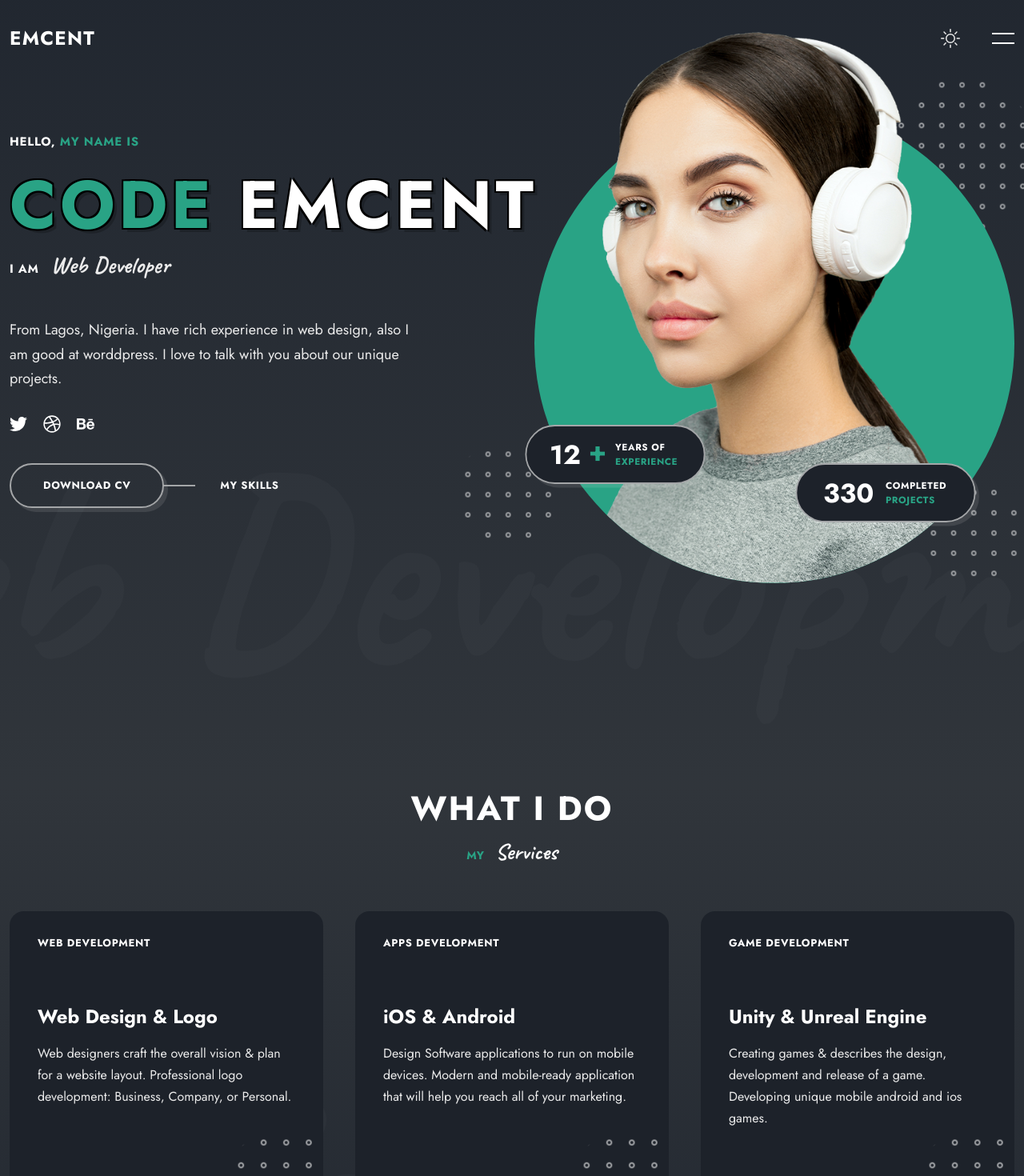
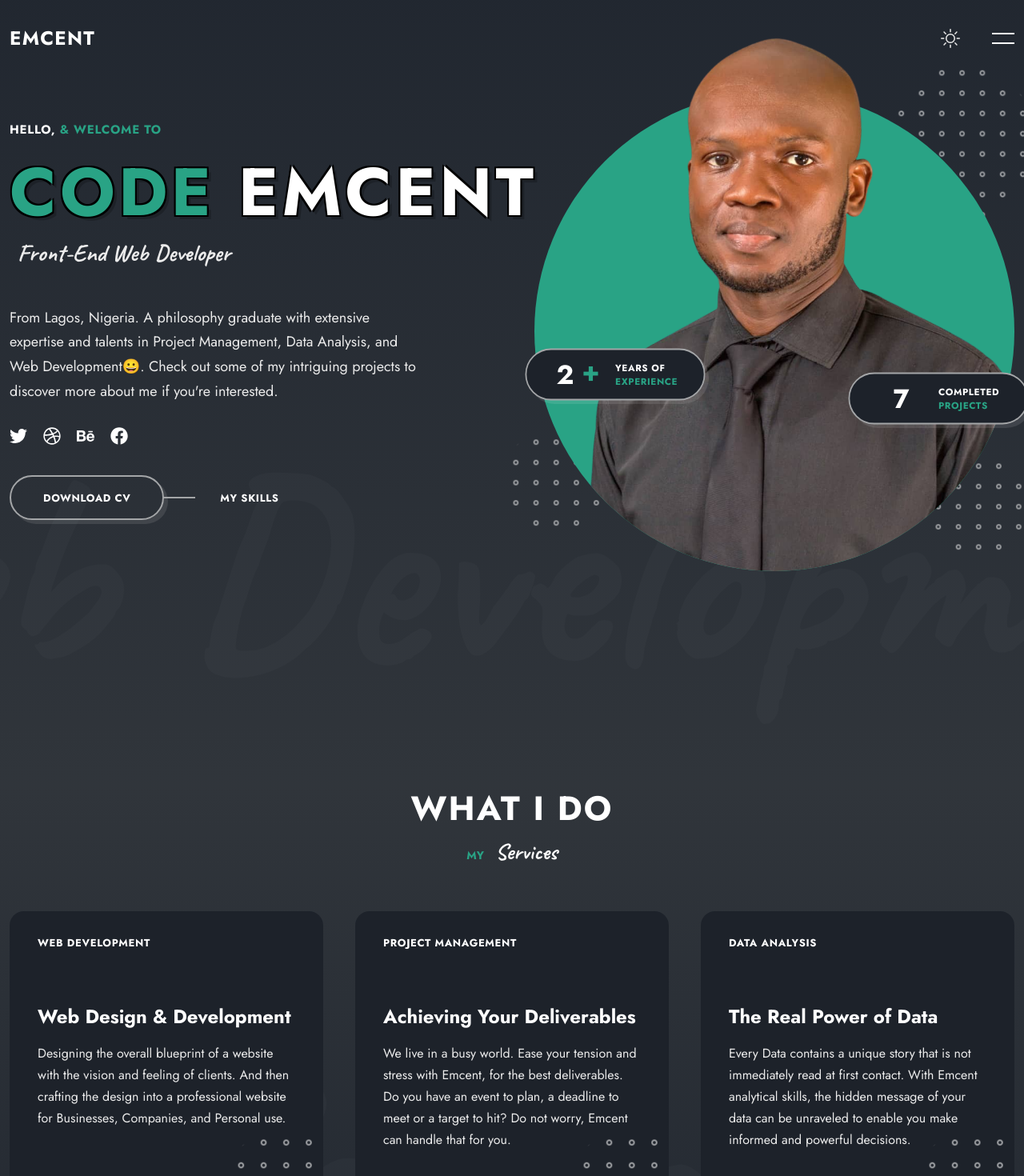
Before and after one commit to CodeEmcent/Inno-portfolio, a React (Vite) app in the folder portfolio/: page /#home in a window 1280 px wide. Shown: the top 1470 px of the page at 80% size. Built offline with nearby package versions, Linux system fonts and the light colour scheme.

Commit message:
Editing the Components

```diff
--- a/portfolio/src/App.css
+++ b/portfolio/src/App.css
@@ -107,7 +107,7 @@
   opacity: 1;
 }
 
-.light-theme .bg__title{
+.light-theme .bg__title {
   color: rgba(0, 0, 0, 0.02);
 }
 
@@ -274,7 +274,7 @@ img {
 }
 
 .section {
-  padding-bottom: 150px;
+  padding-bottom: 130px;
   position: relative;
 }
 
--- a/portfolio/src/Data.jsx
+++ b/portfolio/src/Data.jsx
@@ -54,30 +54,30 @@ export const services = [
   {
     id: 1,
     name: 'Web Development',
-    title: 'Web Design & Logo',
+    title: 'Web Design & Development',
     description:
-      'Web designers craft the overall vision & plan for a website layout. Professional logo development: Business, Company, or Personal.',
+      'Designing the overall blueprint of a website with the vision and feeling of clients. And then crafting the design into a professional website for Businesses, Companies, and Personal use.',
   },
   {
     id: 2,
-    name: ' Apps Development ',
-    title: ' iOS & Android ',
+    name: ' Project Management ',
+    title: ' Achieving Your Deliverables ',
     description:
-      'Design Software applications to run on mobile devices. Modern and mobile-ready application that will help you reach all of your marketing.',
+      'We live in a busy world. Ease your tension and stress with Emcent, for the best deliverables. Do you have an event to plan, a deadline to meet or a target to hit? Do not worry, Emcent can handle that for you.',
   },
   {
     id: 3,
-    name: ' Game Development ',
-    title: ' Unity & Unreal Engine ',
+    name: ' Data Analysis ',
+    title: ' The Real Power of Data ',
     description:
-      ' Creating games & describes the design, development and release of a game. Developing unique mobile android and ios games. ',
+      'Every Data contains a unique story that is not immediately read at first contact. With Emcent analytical skills, the hidden message of your data can be unraveled to enable you make informed and powerful decisions.',
   },
   {
     id: 4,
-    name: ' Advertising ',
-    title: ' Google Ads ',
+    name: ' Professional Writing ',
+    title: '  Ideas Rule the World ',
     description:
-      ' Advertising services include: Google search result pages, gmails, YouTube and other websites participated in Google Ads program. ',
+      ' The art of creative writing is not a small work. Filing a blank page with ideas is so powerful a skill to posses and Emcent is outstanding at this. ',
   },
   {
     id: 5,
--- a/portfolio/src/components/header/Header.jsx
+++ b/portfolio/src/components/header/Header.jsx
@@ -72,7 +72,7 @@ const Header = () => {
                       hashSpy={true}
                       smooth={true}
                       offset={-150}
-                      duration={500}
+                      duration={300}
                       onClick={() => setShowMenu(!showMenu)}
                     >
                       {name}
--- a/portfolio/src/components/home/Home.jsx
+++ b/portfolio/src/components/home/Home.jsx
@@ -3,7 +3,7 @@ import profileImg from '../../assets/profile-img.png'
 import shapeOne from '../../assets/shape-1.png'
 import shapeTwo from '../../assets/shape-2.png'
 
-import { FaTwitter, FaDribbble, FaBehance } from 'react-icons/fa'
+import { FaTwitter, FaDribbble, FaBehance, FaFacebook } from 'react-icons/fa'
 import CV from '../../assets/cv.pdf'
 import './home.css'
 
@@ -13,7 +13,7 @@ const Home = () => {
       <div className='home__wrapper'>
         <div className='home__container container'>
           <p className='home__subtitle text-cs'>
-            Hello, <span>My Name Is</span>
+            Hello, <span>& Welcome to</span>
           </p>
 
           <h1 className='home__title text-cs'>
@@ -21,7 +21,7 @@ const Home = () => {
           </h1>
 
           <p className='home__job'>
-            <span className='text-cs'>I Am</span> <b>Web Developer</b>
+            <span className='text-cs'></span> <b>Front-End Web Developer</b>
           </p>
 
           <div className='home__img-wrapper'>
@@ -35,7 +35,7 @@ const Home = () => {
 
             <p className='home__data home__data-one'>
               <span className='text-lg'>
-                12 <b>+</b>
+                2 <b>+</b>
               </span>
 
               <span className='text-sm text-cs'>
@@ -44,7 +44,7 @@ const Home = () => {
             </p>
 
             <p className='home__data home__data-two'>
-              <span className='text-lg'>330</span>
+              <span className='text-lg'>7</span>
 
               <span className='text-sm text-cs'>
                 Completed <span>Projects</span>
@@ -57,9 +57,9 @@ const Home = () => {
           </div>
 
           <p className='home__text'>
-            From Lagos, Nigeria. I have rich experience in web design, also I am
-            good at worddpress. I love to talk with you about our unique
-            projects.
+            From Lagos, Nigeria. A philosophy graduate with extensive expertise
+            and talents in Project Management, Data Analysis, and Web
+            Development😀. Check out some of my intriguing projects to discover more about me if you're interested.
           </p>
 
           <div className='home__socials'>
@@ -73,6 +73,10 @@ const Home = () => {
 
             <a href='#' className='home__social-link'>
               <FaBehance />
+            </a>
+
+            <a href='#' className='home__social-link'>
+              <FaFacebook />
             </a>
           </div>
 
--- a/portfolio/src/components/home/home.css
+++ b/portfolio/src/components/home/home.css
@@ -102,13 +102,13 @@
   position: absolute;
   top: 0;
   right: 12px;
-  transform: translateX(8%);
-  -webkit-transform: translateX(8%);
-  -moz-transform: translateX(8%);
-  -ms-transform: translateX(8%);
-  -o-transform: translateX(8%);
-  width: 100%;
-  max-width: 680px;
+  transform: translateY(8%);
+  -webkit-transform: translateY(8%);
+  -moz-transform: translateY(8%);
+  -ms-transform: translateY(8%);
+  -o-transform: translateY(8%);
+  width: 50%;
+  max-width: 600px;
 }
 
 .home__banner {
@@ -126,7 +126,7 @@
 .home__profile {
   position: absolute;
   bottom: 0;
-  height: 800px;
+  height: 750px;
   border-radius: 500px;
   -webkit-border-radius: 500px;
   -moz-border-radius: 500px;
@@ -141,7 +141,7 @@
   box-shadow: var(--shadow);
   padding-inline: 20px;
   width: 250px;
-  height: 82px;
+  height: 72px;
   border-radius: 82px;
   -webkit-border-radius: 82px;
   -moz-border-radius: 82px;
@@ -154,13 +154,13 @@
 }
 
 .home__data-one {
-  bottom: 20%;
+  bottom: 35%;
   left: -4%;
 }
 
 .home__data-two {
-  bottom: 12%;
-  right: 6%;
+  bottom: 30%;
+  right: -5%;
 }
 
 .home__data .text-lg,
@@ -205,10 +205,10 @@
 
 .shape__2 {
   bottom: 8%;
-  left: -16%;
+  left: -6%;
 }
 
 .shape__3 {
-  bottom: 0;
-  right: -2%;
+  bottom: 3%;
+  right: -3%;
 }
```
Also changed, not shown: portfolio/src/assets/Innocent.jpg (deleted), portfolio/src/assets/profile-img.png.
